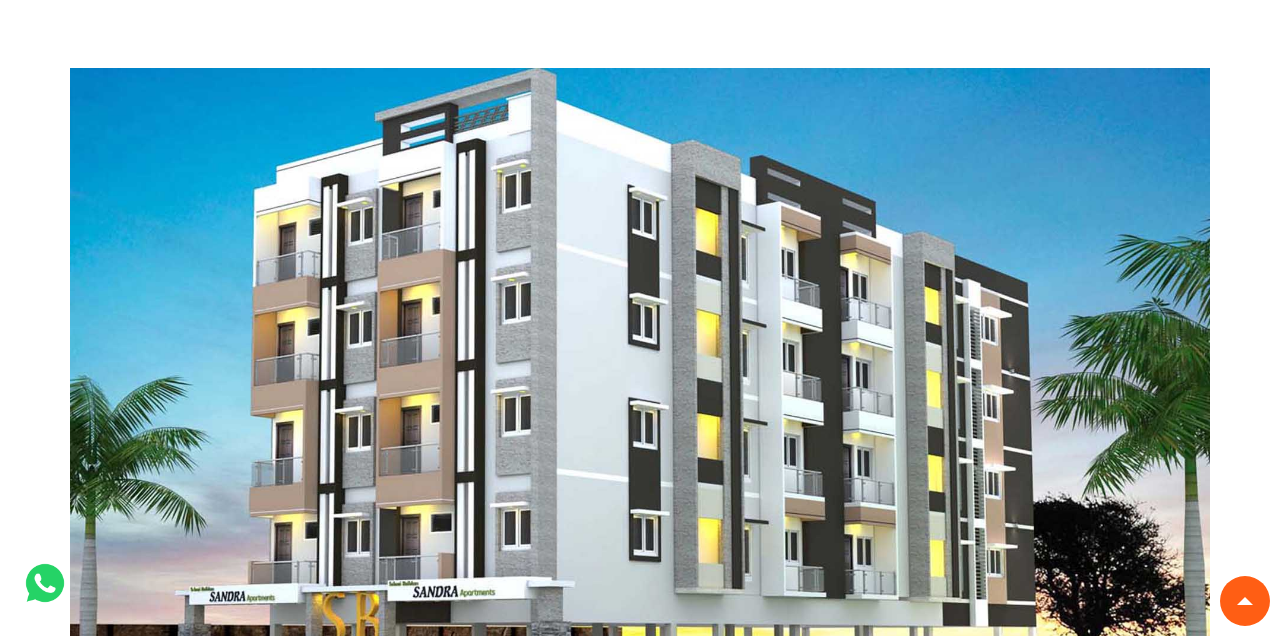
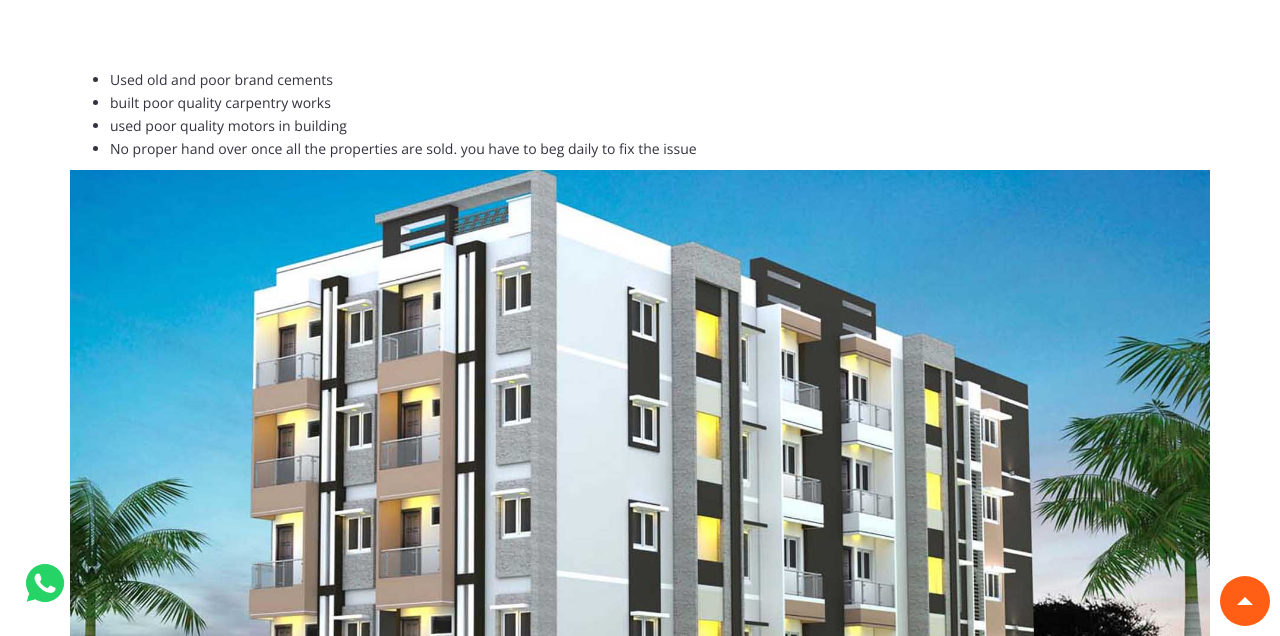
Before and after one commit to Common-Verdict/poorbuilders, a plain HTML site: page sandra.html in a window 1280 px wide. Shown: the part 164-800 px from the top of the page. Drawn offline with nearby package versions, Linux system fonts and the light colour scheme.

Commit message:
allfiles

```diff
--- a/sandra.html
+++ b/sandra.html
@@ -130,6 +130,15 @@
                     <div class="blog">
                         <div class="row">
                             <div class="col-md-12 blog-main">
+
+                                <ul>
+                                            <li>Used old and poor brand cements</li>
+                                            <li>built poor quality carpentry works</li>
+                                            <li>used poor quality motors in building</li>
+                                            <li>No proper hand over once all the properties are sold. you have to beg daily to fix the issue </li>
+
+                                        </ul>
+
                                 <div class="blog-item">
                                     <div class="post-content">
                                         <div class="post-media">
```
Also changed, not shown: about_us.html (+8 -0 lines), contact-us.html (+7 -0 lines).
